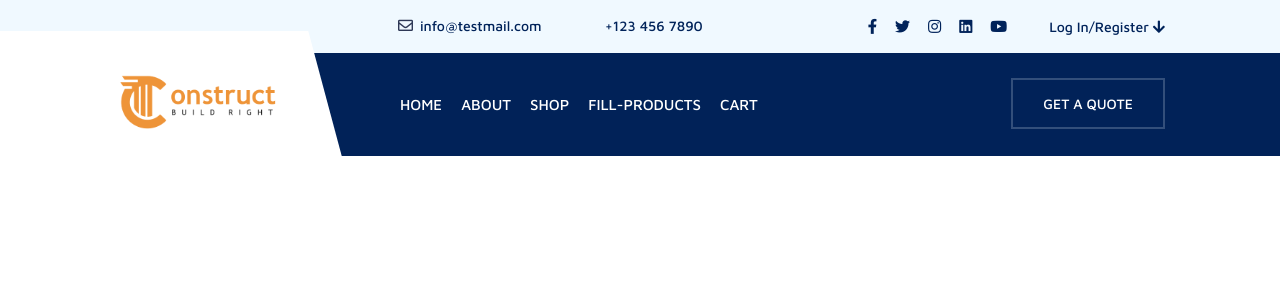
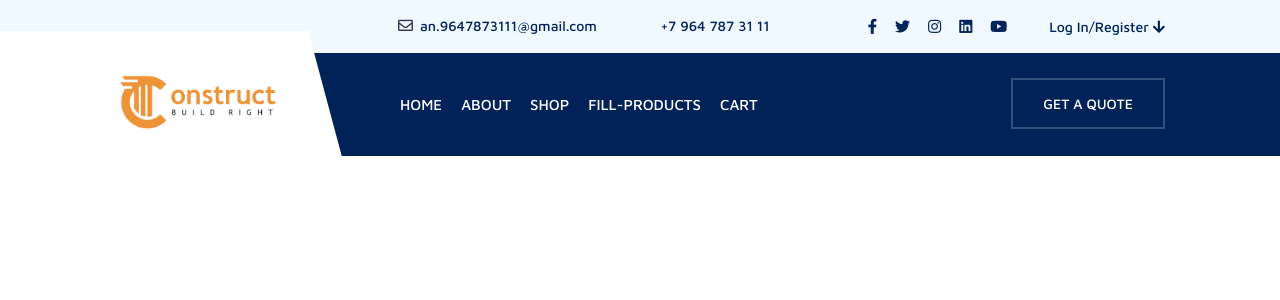
Before and after one commit to Zakharov-A/2_Django-Drop-Shipping-Store, a Django app: page / in a window 1280 px wide. Shown: the top 300 px of the page. Run offline with Django 4.2, Linux system fonts and the light colour scheme; some libraries are stand-ins or nearby versions.

Commit message:
Django_course_shop_lesson_3

```diff
--- a/templates/base-page.html
+++ b/templates/base-page.html
@@ -32,10 +32,10 @@
 				<div class="col-xl-5 offset-xl-3 col-lg-6 col-md-7 col-12 col-sm-5">
 					<div class="header-top-left"> <span class="d-m-none">
                                 <i class="far fa-envelope"></i>
-                                <a href="#">info@testmail.com</a>
+                                <a href="#">an.9647873111@gmail.com</a>
                             </span> <span class="d-m-none">
                                 <i class="fal fa-phone"></i>
-                                <a href="#">+123 456 7890</a>
+                                <a href="#">+7 964 787 31 11</a>
                             </span> </div>
 				</div>
 				<div class="col-xl-4 col-lg-6 col-md-12 col-12 col-sm-12">
@@ -132,7 +132,7 @@
 								</div>
 								<div class="col-12">
 									<ul class="nav navbar-nav navbar-right mobile-menu">
-										<li> <a href="../construct/index.html" class="mobile-menu-link"> home </a> </li>
+										<li> <a href="{% static 'index.html" class="mobile-menu-link' %}"> home </a> </li>
 										<li> <a href="../construct/pages/about-us.html">about</a> </li>
 										<li class="dropdown"> <a href="../construct/pages/services/services-1.html" class="mobile-menu-link" data-toggle="dropdown">services <i class = "material-icons">add</i></a>
 											<ul class="dropdown-menu">
@@ -270,9 +270,9 @@
 							<h2 class="footer-middle-heading">Useful Links</h2>
 							<div class="footer-menu-list-wrapper">
 								<ul class="footer-menu-list">
-									<li> <a href="../construct/index.html">Home</a> </li>
+									<li> <a href="/">Home</a> </li>
 									<li> <a href="../construct/pages/services/services-1.html">Services</a> </li>
-									<li> <a href="../construct/pages/about-us.html">About</a> </li>
+									<li> <a href="{% url 'about' %}">About</a> </li>
 									<li> <a href="../construct/pages/project.html">Project</a> </li>
 									<li> <a href="../construct/pages/team.html">Our Team</a> </li>
 									<li> <a href="../construct/pages/coming-soon.html">Coming Soon</a> </li>
@@ -304,7 +304,7 @@
 								<div class="footercontact-list-icon"> <i class="fas fa-phone-alt"></i> </div>
 								<div class="footercontact-list-info">
 									<h2>contact details</h2>
-									<p><a href="#">+123 456 7890</a>
+									<p><a href="#">+7 964 787 31 11</a>
 										<br> <a href="#">contact@construction.com</a></p>
 								</div>
 							</div>
```
Also changed, not shown: db.sqlite3.
